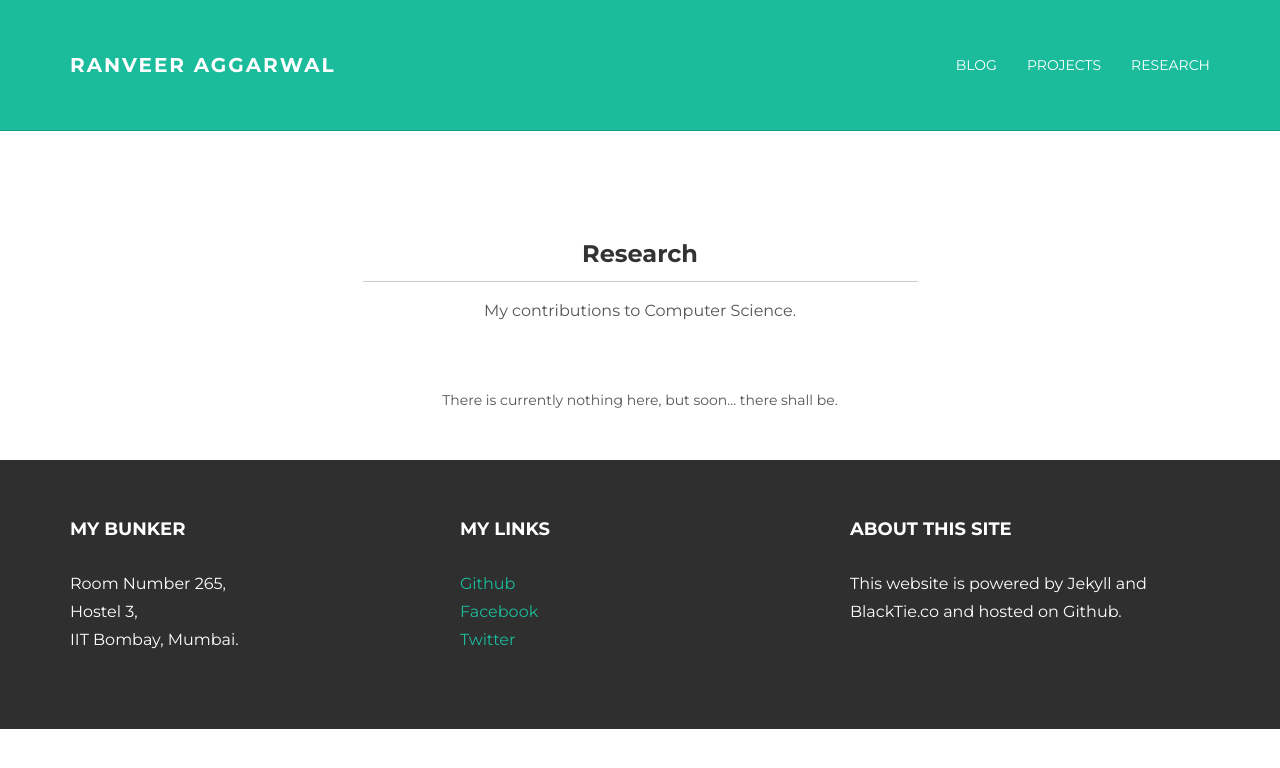
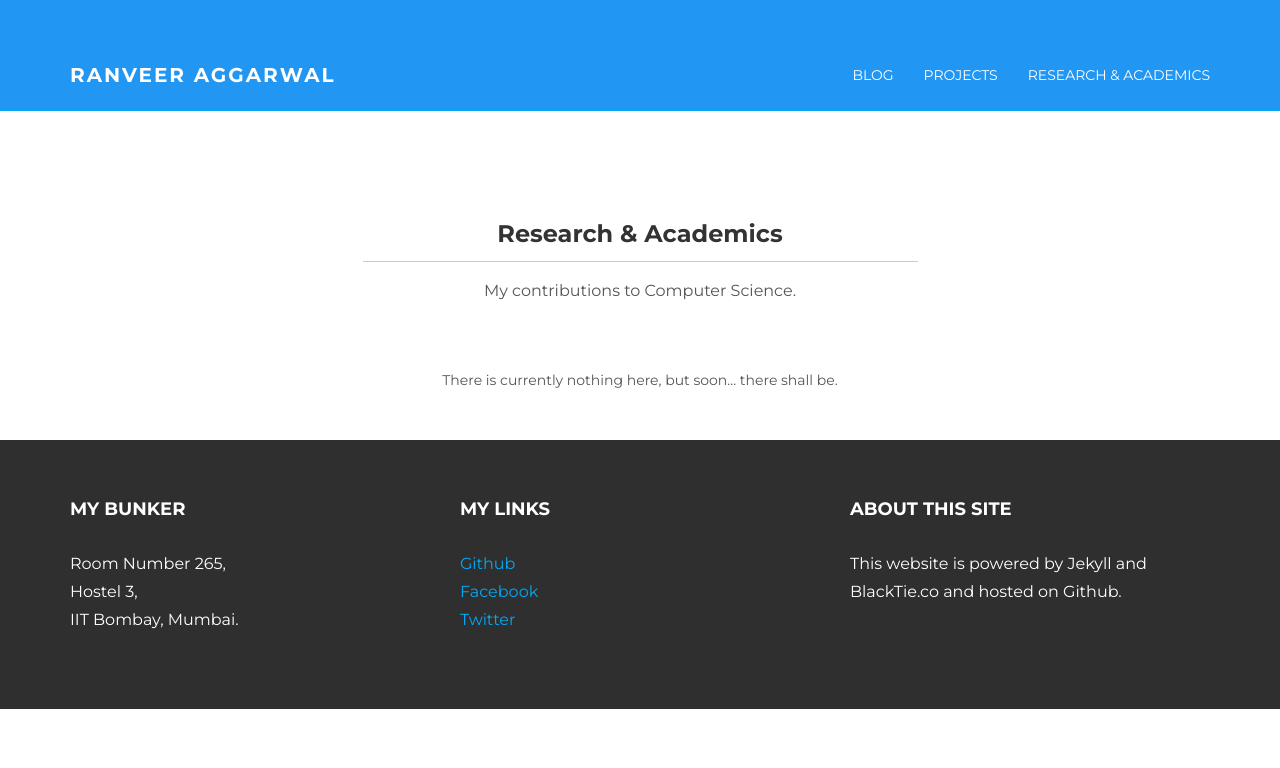
Before and after one commit to dscodebook/ranveeraggarwal.github.io, a Jekyll site: the page built from research.md, in a window 1280 px wide. Shown: the top 768 px of the page. Built offline with Jekyll 4.4.1, drawn with Linux system fonts in a browser that asks for light colours; nearby versions of some CDN libraries.

Commit message:
Changed CSS

```diff
--- a/css/main.css
+++ b/css/main.css
@@ -48,7 +48,7 @@ p {
 
 /* Links */
 a {
-    color: #1abc9c;
+    color: #03A9F4;
     word-wrap: break-word;
 
     -webkit-transition: color 0.1s ease-in, background 0.1s ease-in;
@@ -90,13 +90,13 @@ a:after {
 }
 
 .navbar-inverse {
-	padding-bottom: 40px;
-	padding-top: 40px;
+	padding-bottom: 10px;
+	padding-top: 50px;
 }
 
 .navbar-inverse {
-	background-color: #1abc9c;
-	border-color: #16a085;
+	background-color: #2196F3;
+	border-color: #03A9F4;
 }
 
 .navbar-inverse .navbar-nav > li > a {
@@ -122,7 +122,7 @@ a:after {
 }
 
 .progress-bar-theme {
-  background-color: #1abc9c;
+  background-color: #03A9F4;
 }
 
 
@@ -238,5 +238,5 @@ bt {
 
 .glyphicon {
 	font-size: 40px;
-	color: #1abc9c;
+	color: #03A9F4;
 }
--- a/index.html
+++ b/index.html
@@ -6,7 +6,7 @@ layout: default
     <div class="container">
         <div class="row">
             <div class="col-lg-8 col-lg-offset-2 centered">
-                <img src="./img/user.png" alt="Stanley">
+                <img src="./img/user.jpg" alt="Ranveer">
                 <h1>Hi, I am Ranveer!</h1>
                 <p>Hello everybody. I'm Ranveer Aggarwal. Currently, I'm pursuing Bachelors in Computer Science and Engineering at IIT Bombay.</p>
                 <p>My key areas of interest are Computer Graphics and Vision.</p>
--- a/research.md
+++ b/research.md
@@ -1,22 +1,9 @@
 ---
 layout: page
-title: Research
+title: Research &amp; Academics
 permalink: /research/
 description: My contributions to Computer Science.
 ---
-{% for post in site.posts %}
-{% if post.type == "research" %}
-<div class="row">
-    <div class="col-lg-8 col-lg-offset-2">
-        <p><bd>{{ post.date | date: "%b %-d, %Y" }}</bd></p>
-        <h4><a class="post-link" href="{{ post.url | prepend: site.baseurl }}">{{ post.title }}</a></h4>
-        <p>{{ post.content | strip_html | truncatewords: 50 }}</p>
-        <p><a href="{{ post.url | prepend: site.baseurl }}">Continue Reading...</a></p>
-        <hr>
-    </div>
-</div>
-{% endif %}
-{% endfor %}
 
 <div class="row">
     <div class="col-lg-8 col-lg-offset-2 centered">
```
Also changed, not shown: projects.md (+0 -13 lines), img/user.jpg (added).
